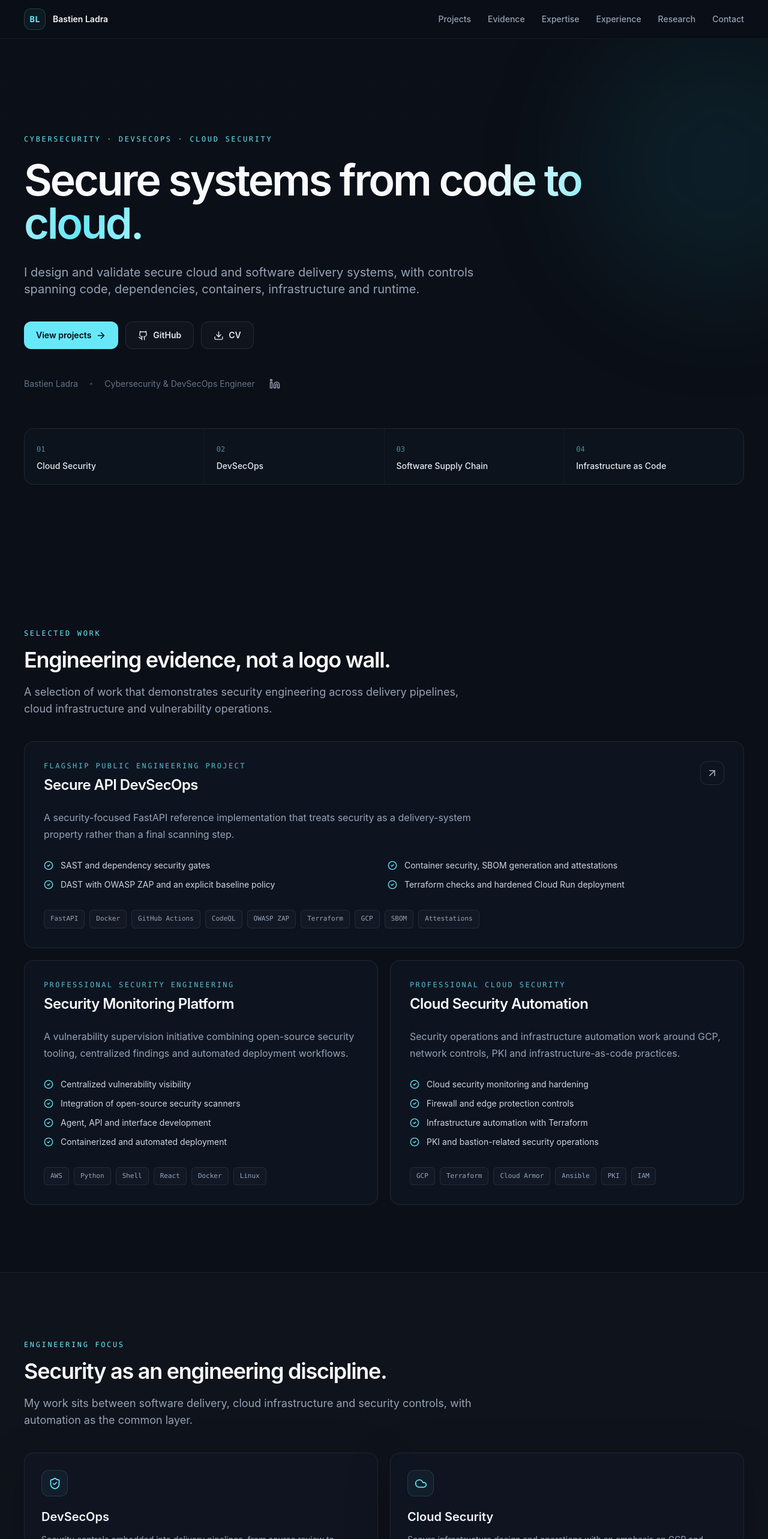
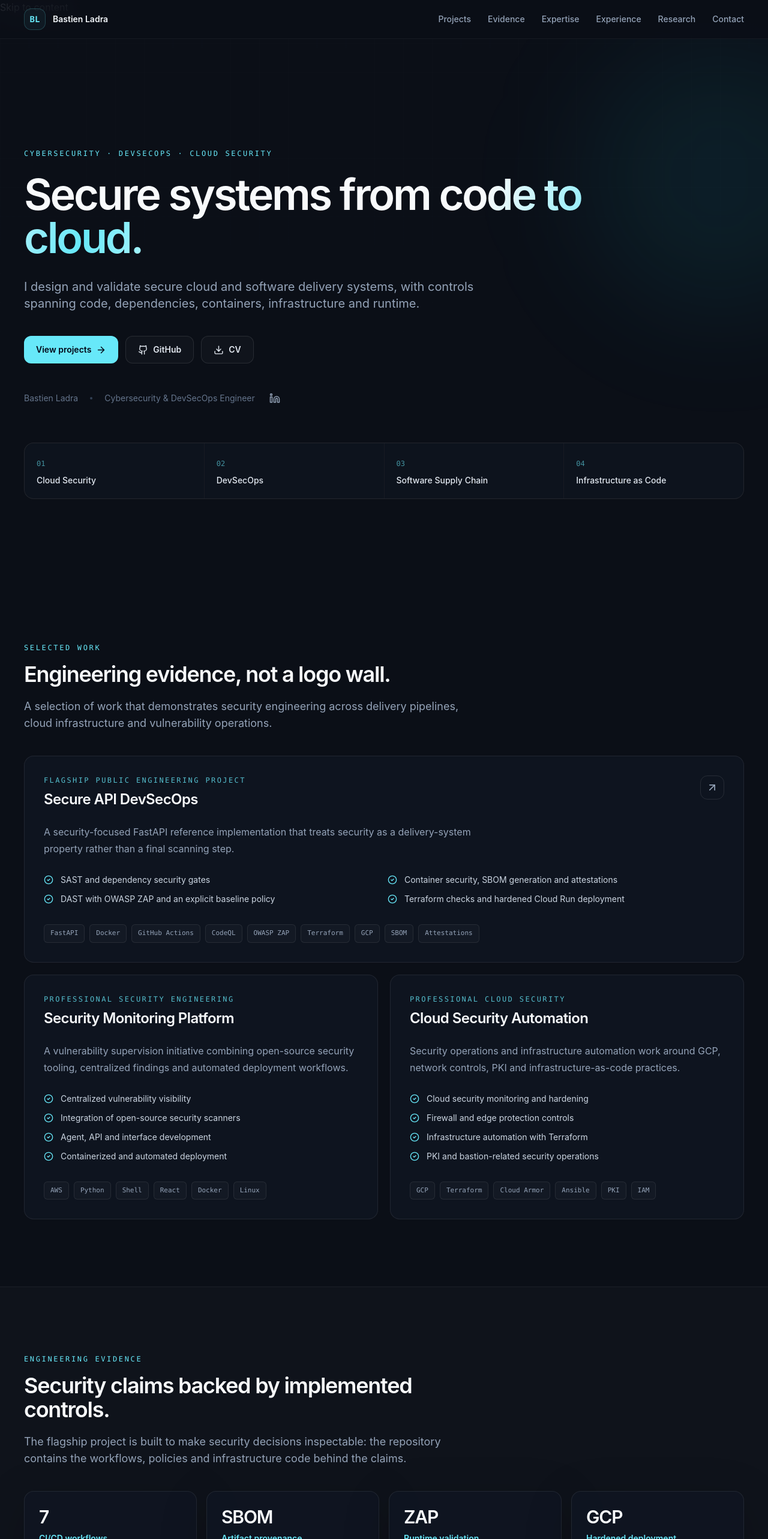
Before and after one commit to bastien-ladra/portfolio-bastien-ladra, a React (Vite) app: page / in a window 1280 px wide. Shown: the top 2566 px of the page at 60% size. Built offline with nearby package versions, Linux system fonts and the light colour scheme.

Commit message:
feat: compose evidence and accessibility entry points

```diff
--- a/src/pages/Index.jsx
+++ b/src/pages/Index.jsx
@@ -1,5 +1,6 @@
 import Navbar from "../components/Navbar";
 import Contact from "../sections/Contact";
+import Evidence from "../sections/Evidence";
 import Experience from "../sections/Experience";
 import Expertise from "../sections/Expertise";
 import Hero from "../sections/Hero";
@@ -9,10 +10,14 @@ import Research from "../sections/Research";
 export default function Index() {
   return (
     <div className="min-h-screen bg-[#0b0f17] text-slate-100">
+      <a href="#main-content" className="skip-link">
+        Skip to content
+      </a>
       <Navbar />
-      <main>
+      <main id="main-content">
         <Hero />
         <Projects />
+        <Evidence />
         <Expertise />
         <Experience />
         <Research />
```
